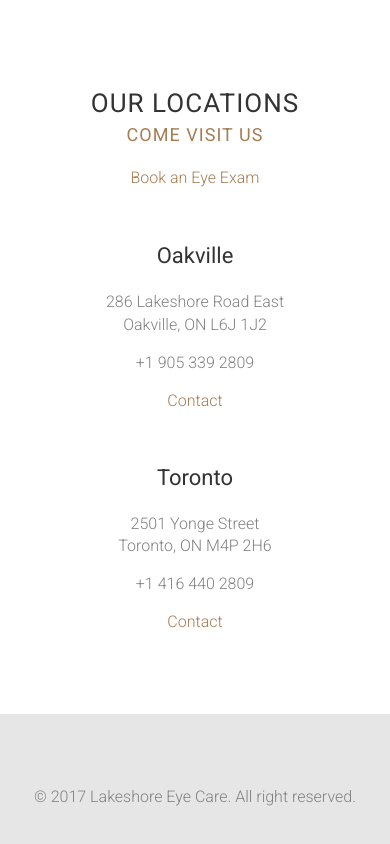
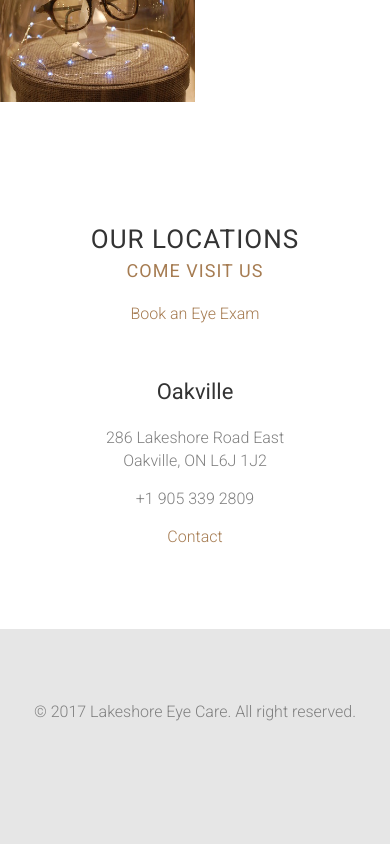
Before and after one commit to JVillella/lakeshoreeyecare.github.io, a plain HTML site: page index.html in a window 390 px wide. Shown: the part 3055-3899 px from the top of the page. After the commit the page ends 3850 px from the top, so only its background shows below. Drawn offline with Linux system fonts and the light colour scheme; some packages are replaced by stand-ins of ours.

Commit message:
Update location, image, form link

```diff
--- a/index.html
+++ b/index.html
@@ -129,7 +129,7 @@
         <article class="container bg-white m-center inforow">
             <div class="col-sm-4 col-sm-offset-1">
                 <h3>Our Locations<small>Come Visit Us</small></h3>
-                <p><a href="http://www.squinteyewear.com/contact-us/book-an-eye-exam">Book an Eye Exam</a></p>
+                <p><a href="https://www.squinteyewear.com/eye-exams/#12321">Book an Eye Exam</a></p>
             </div>
             <div class="col-sm-3">
                 <address>
@@ -137,15 +137,6 @@
                     <p>286 Lakeshore Road East <br/>
                     Oakville, ON L6J 1J2</p>
                     <p>+1 905 339 2809</p>
-                    <p><a href="http://www.squinteyewear.com">Contact</a></p>
-                </address>
-            </div>
-            <div class="col-sm-3">
-                <address>
-                    <h4>Toronto</h4>
-                    <p>2501 Yonge Street <br/>
-                    Toronto, ON M4P 2H6</p>
-                    <p>+1 416 440 2809</p>
                     <p><a href="http://www.squinteyewear.com">Contact</a></p>
                 </address>
             </div>
```
Also changed, not shown: images/custom/doctor-1-shaheen.jpg.
